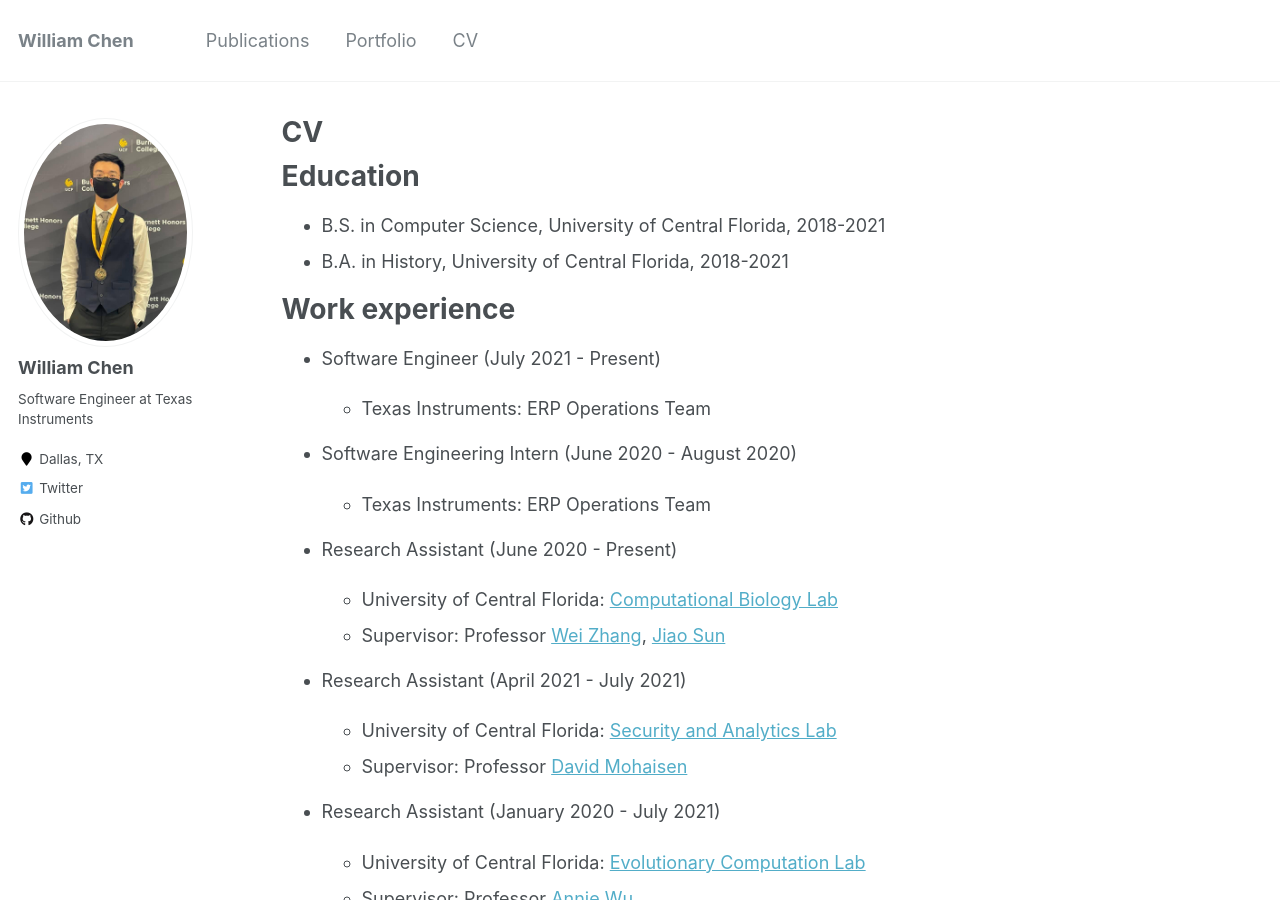
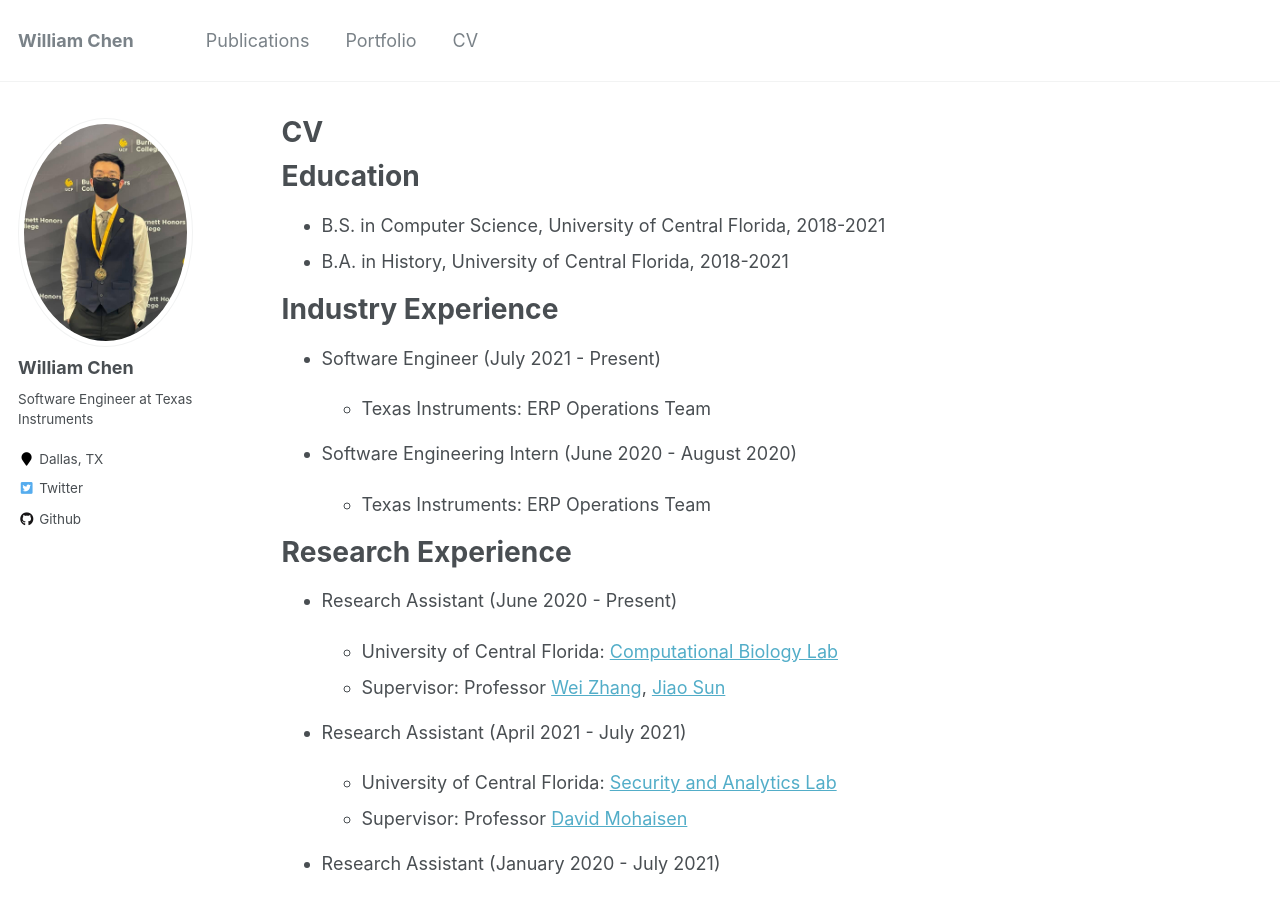
Before and after one commit to wanchichen/wanchichen.github.io, a Jekyll site: the page built from _pages/cv.md, in a window 1280 px wide and 900 px high. Built offline with Jekyll 4.4.1, drawn with Linux system fonts in a browser that asks for light colours.

Commit message:
Update cv.md

```diff
--- a/_pages/cv.md
+++ b/_pages/cv.md
@@ -14,7 +14,7 @@ redirect_from:
 - B.S. in Computer Science, University of Central Florida, 2018-2021
 - B.A. in History, University of Central Florida, 2018-2021
 
-# Work experience
+# Industry Experience
 
 - Software Engineer (July 2021 - Present)
 
@@ -23,6 +23,8 @@ redirect_from:
 - Software Engineering Intern (June 2020 - August 2020)
 
   - Texas Instruments: ERP Operations Team
+
+# Research Experience
 
 - Research Assistant (June 2020 - Present)
 
```
